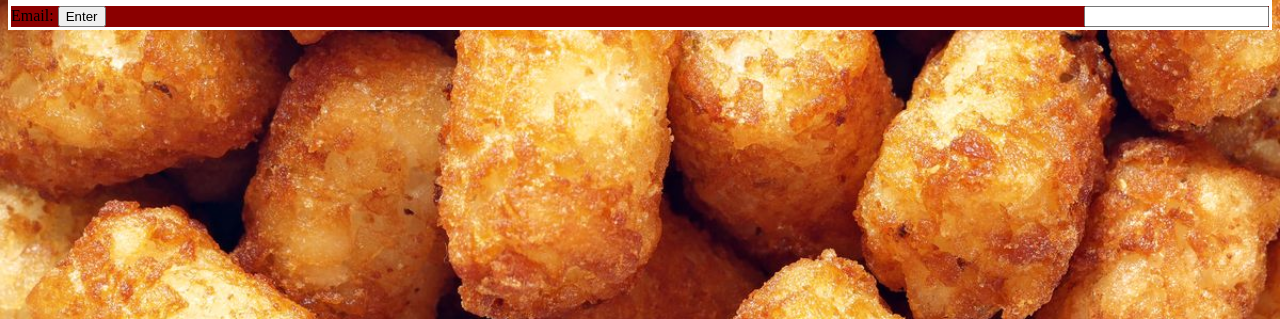
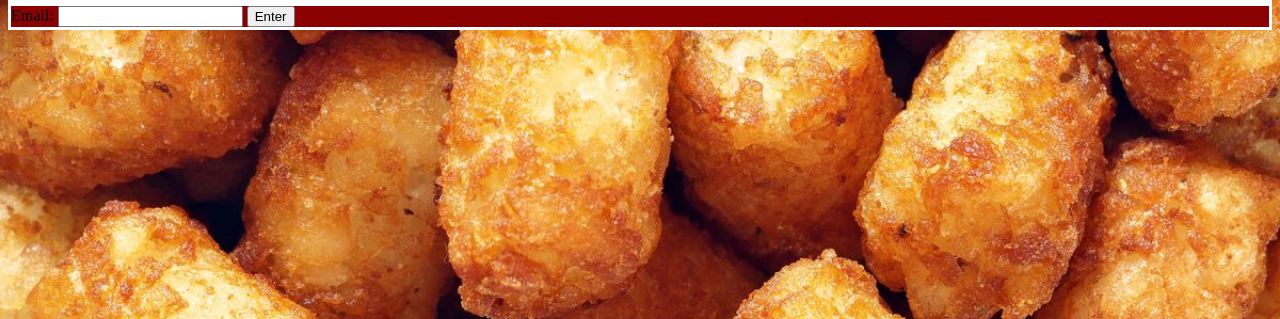
Before and after one commit to OarisHunter/Webdesign_Final_Project-CMPSC421, a plain HTML site: page processingpage.html in a window 1280 px wide. Shown: the part 481-800 px from the top of the page. Drawn offline with Linux system fonts and the light colour scheme.

Commit message:
Page update

```diff
--- a/css/ProcessingPage.css
+++ b/css/ProcessingPage.css
@@ -120,7 +120,7 @@ li img:hover {
   text-shadow: -2px 0 black, 2px 0 black, 0 -2px black, 0 2px black;
 }
 
-#email
+#email1
 {
   float: right;
 }
--- a/processingpage.html
+++ b/processingpage.html
@@ -36,7 +36,7 @@
 
   </div>
   </section>
-<section id = "email">
+<section id = "email1">
 <label for="email">Email: </label>
 <input type ="text" id ="email" >
 <button>Enter</button>
```
